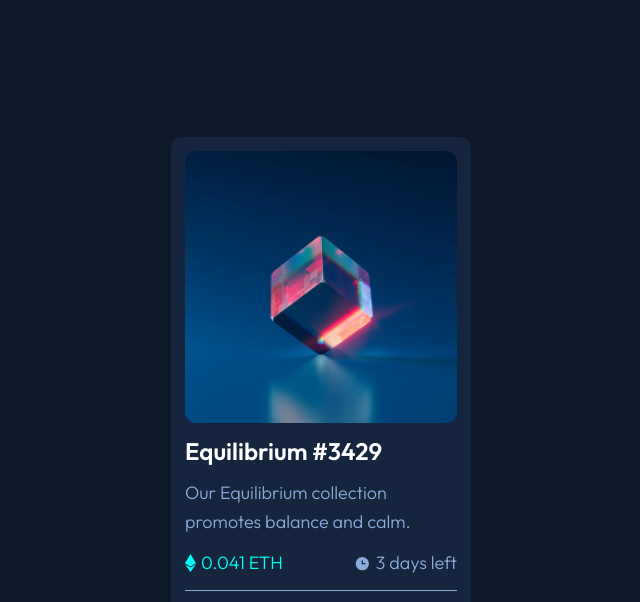
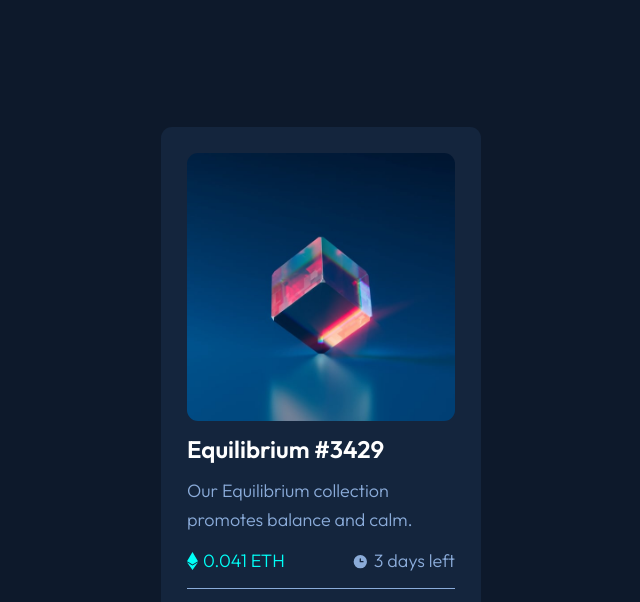
Before and after one commit to sabbircoder07/NFT-preview-card, a plain HTML site: page index.html in a window 1280 px wide. Shown: the top 602 px of the page, without its empty margins (319-959 px from the left). Drawn offline with Linux system fonts and the light colour scheme.

Commit message:
Update style.css

```diff
--- a/css/style.css
+++ b/css/style.css
@@ -60,11 +60,11 @@ body {
   position: relative;
 }
 .container {
-  width: 30rem;
+  width: 32rem;
   height: auto;
   background-color: hsl(216, 50%, 16%);
   border-radius: 11px;
-  padding: 1.4rem;
+  padding: 2.6rem;
 }
 .card-information-header {
   display: flex;
```
